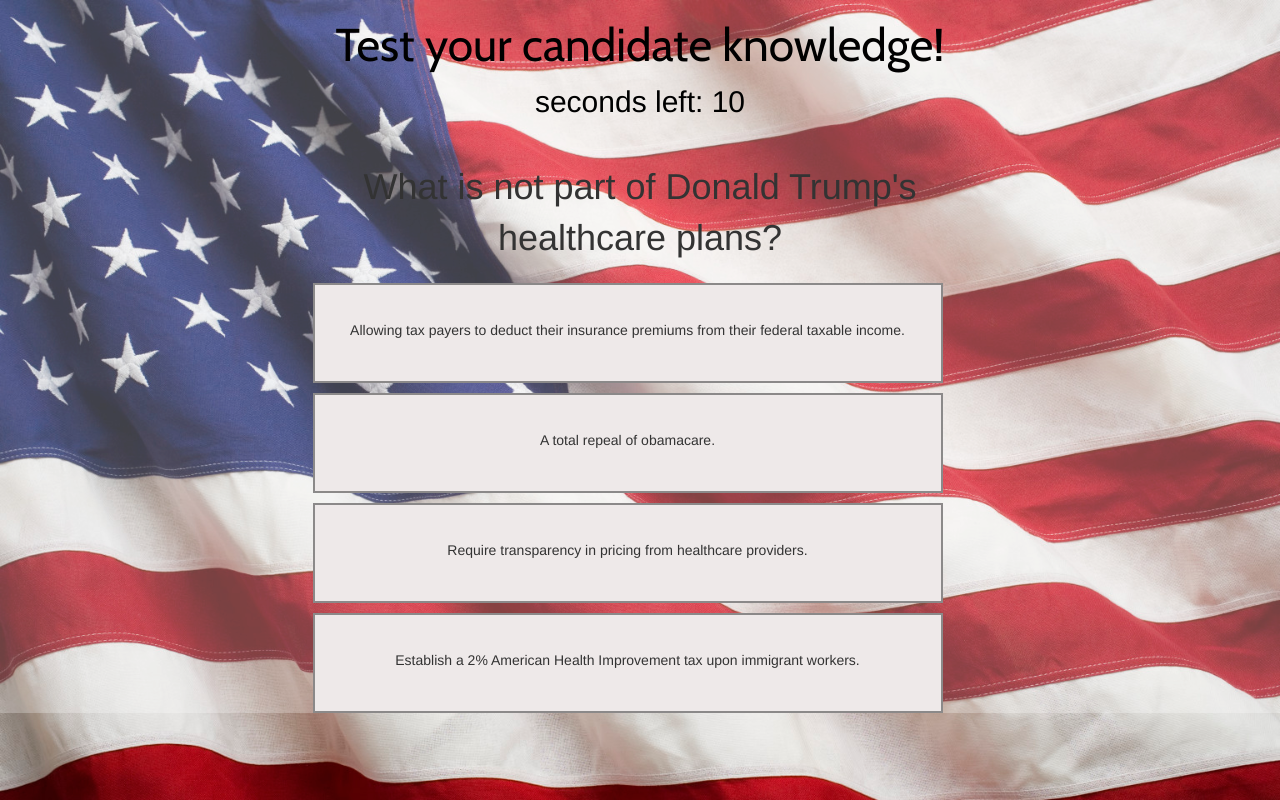
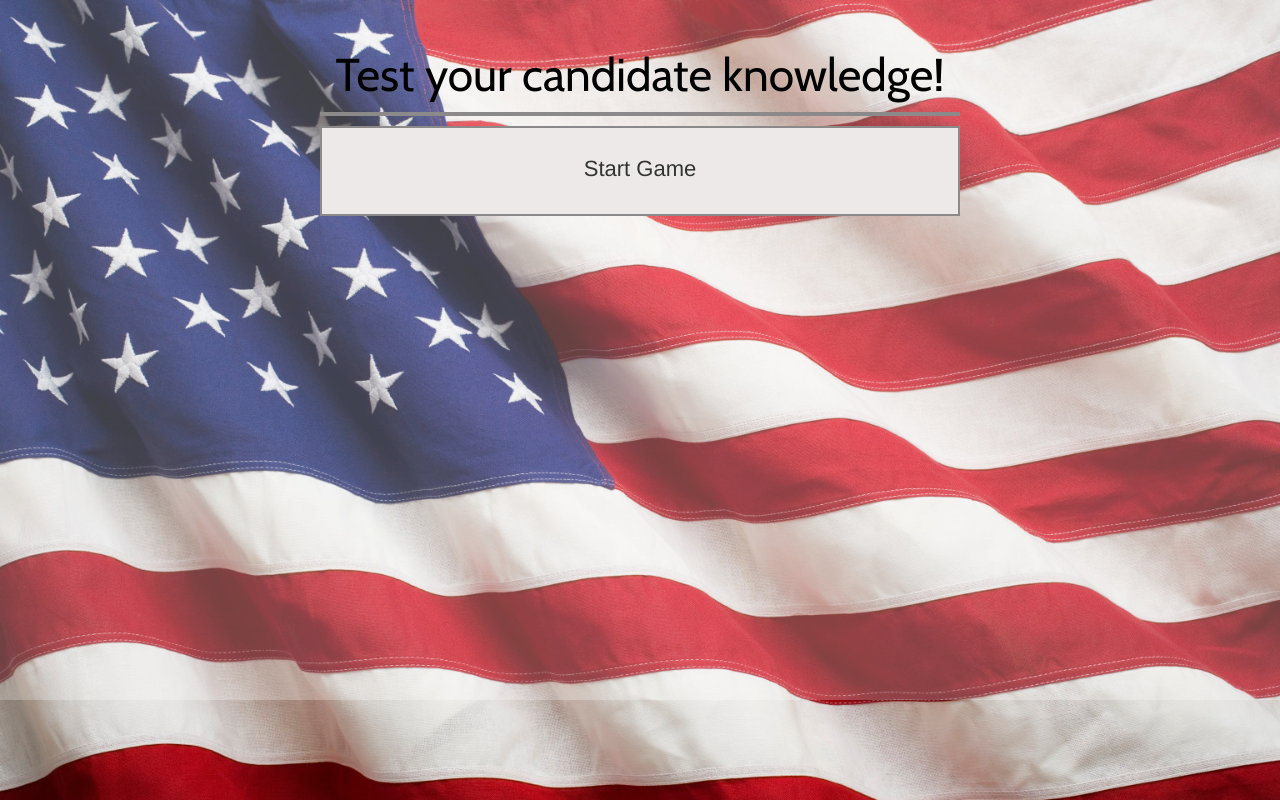
Before and after one commit to Lance-Martin/TriviaGame, a PHP site: page / in a window 1280 px wide. Run offline with PHP 8.4, Linux system fonts and the light colour scheme.

Commit message:
Functionality complete. Need to revise styling and add question 10

```diff
--- a/assets/css/style.css
+++ b/assets/css/style.css
@@ -11,6 +11,7 @@ body {
 #container {
   background-color: rgba(255, 255, 255, 0.25);
   min-height: 700px;
+  padding-top: 30px;
 }
 
  .header h1{
@@ -23,35 +24,28 @@ body {
  #time {
    font-size: 30px;
    color: black;
-   height: 80px;
    text-align: center;
  }
 
  #question {
    text-align: center;
    font-size: 36px;
-   color:
+   padding-top: 0px;
+   margin-top: 0px;
+   color: black;
+   background-color: #EEE9E9;
+   border: 2px solid #8B8989;
  }
 
- #right {
+ #right, .wrong, .results {
    background-color: #EEE9E9;
    border: 2px solid #8B8989;
-   height: 100px;
-   padding-top: 35px;
+   height: 90px;
+   padding-top: 25px;
    text-align: center;
+   font-size: 22px;
    margin-top: 10px;
-   margin-right: 10px;
  }
-
-.wrong {
-  background-color: #EEE9E9;
-  border: 2px solid #8B8989;
-  height: 100px;
-  padding-top: 35px;
-  text-align: center;
-  margin-top: 10px;
-  margin-right: 10px;
-}
 
 .wrong:hover {
   background-color: #3498db;
@@ -65,16 +59,6 @@ body {
   background-color: #3498db;
 }
 
-.results {
-  background-color: #EEE9E9;
-  border: 2px solid #8B8989;
-  height: 100px;
-  padding-top: 35px;
-  text-align: center;
-  margin-top: 10px;
-  margin-right: 10px;
-}
-
 img {
   width: 300px;
   height: 300px;
--- a/assets/javascript/app.js
+++ b/assets/javascript/app.js
@@ -15,7 +15,7 @@ $(document).ready(function(){
       right: "<img src = 'assets/images/seriousTrump.jpg'>"
     },
     question3 = {
-      question: "which candidate wishes to ease unnecessary regulatory burdens on community banks, which provide credit to small business owners and families looking to invest in their futures?",
+      question: "which candidate wishes to ease unnecessary regulatory burdens on community banks, which provide credit to small business owners and families?",
       answers: ["<div class = 'row wrong'><p>Donald Trump</p></div>","<div id = 'right' class = 'row'><p>Hillary Clinton</p></div>","<div class = 'row wrong'><p>Bernie Sanders</p></div>"],
       right: "<img src = 'assets/images/hillary.jpg'>"
     },
@@ -48,7 +48,7 @@ $(document).ready(function(){
     question9 = {
       question: "Does Donald Trump want to increase the United State's military budget?",
       answers: ["<div id = 'right' class = 'row'><p>False</p></div>","<div class = 'row wrong'><p>True</p></div>"],
-      right: "<img src = 'assets/images/seriousTrump.jpg'>",
+      right: "<img src = 'assets/images/false.jpg'>",
     },
     question10 = {
       question: ""
@@ -68,8 +68,6 @@ $(document).ready(function(){
     $("#question").html(questions[qcount].question);
     $("#answers").html(questions[qcount].answers);
   }
-  insertQ();
-  console.log(insertQ());
 
   function countDown() {
     var i = 15;
@@ -77,27 +75,40 @@ $(document).ready(function(){
     $("#time").html("<p>seconds left: " + i + "</p>");
 
     if (i === 0) {
-        clearInterval();
+        clearInterval(myinterval);
         unanswered++;
-        i=5;
         rightImage();
         $('#time').empty();
         qcount++;
         setTimeout(nextQ, 5*1000);
-
     }
     else {
         i--;
        }
     }, 1000);
-}
+  }
 
-  countDown();
 
-function rightImage(){
-  $('#question').append("<p>The correct answer was:</p>");
-  $('#answers').html(questions[qcount].right);
-}
+  function rightImage(){
+    $('#question').append("<p>The correct answer was:</p>");
+    $('#answers').html(questions[qcount].right);
+  }
+
+  function endOfGame(){
+    $('#answers').append('<div class= "row results">Questions guessed right: '+guessRight+'<div>');
+    $('#answers').append('<div class= "row results">Questions guessed wrong: '+guessWrong+'<div>');
+    $('#answers').append('<div class= "row results">Questions not guessed in time: '+unanswered+'<div>');
+    $('#answers').append('<div class = "row results" id = "reset">Retake the quiz</div>');
+    $('#reset').on("click",function(){
+      qcount= 0;
+      guessRight=0;
+      guessWrong=0;
+      unanswered=0;
+      $('#question').empty();
+      start();
+    });
+  }
+
   function nextQ() {
     clearInterval(myinterval);
     $('#time').empty();
@@ -110,36 +121,12 @@ function rightImage(){
       $('#answers').empty();
       if (guessRight >= 7) {
         $('#question').html("Great job. You proved you know your candidates. Take pride that you are a valuable member of democracy");
-        $('#answers').append('<div class= "row results">Questions guessed right: '+guessRight+'<div>');
-        $('#answers').append('<div class= "row results">Questions guessed wrong: '+guessWrong+'<div>');
-        $('#answers').append('<div class= "row results">Questions not guessed in time: '+unanswered+'<div>');
-        $('#answers').append('<div class = "row results" id = "reset">Retake the quiz</div>');
-        $('#reset').on("click",function(){
-          qcount= 0;
-          guessRight=0;
-          guessWrong=0;
-          unanswered=0;
-          insertQ();
-          clicks();
-        });
+        endOfGame();
 
-        console.log("activated");
       }
       else {
         $('#question').html("You may want to brush up on the candidate's stances");
-        $('#answers').append('<div class= "row results">Questions guessed right: '+guessRight+'<div>');
-        $('#answers').append('<div class= "row results">Questions guessed wrong: '+guessWrong+'<div>');
-        $('#answers').append('<div class= "row results">Questions not guessed in time: '+unanswered+'<div>');
-        $('#answers').append('<div class = "row results" id = "reset">Retake the quiz</div>');
-        $('#reset').on("click",function(){
-          qcount= 0;
-          guessRight=0;
-          guessWrong=0;
-          unanswered=0;
-          insertQ();
-          clicks();
-        });
-
+        endOfGame();
       }
     }
   }
@@ -165,9 +152,16 @@ function rightImage(){
       console.log(guessRight);
 
     });
+    $('#start').on("click",function(){
+      nextQ();
+    });
   }
-  clicks();
 
+    function start() {
+      $('#answers').html('<div class= "row results" id = "start">Start Game</div>');
+      clicks();
+    }
+    start();
   //conditionals
   //================================================================================================================================================================
 
--- a/index.html
+++ b/index.html
@@ -9,13 +9,13 @@
     <link rel="stylesheet" href="assets/css/style.css">
   </head>
   <body>
-    <div class = "row" id = "container">
+    <div id = "container">
       <div class ="row col-md-8 col-md-offset-2 header">
         <h1>Test your candidate knowledge!</h1>
       </div>
       <div class="row col-md-4 col-md-offset-4" id="time"></div>
       <div class="row col-md-6 col-md-offset-3" id ="question"></div>
-      <div class="col-md-6 col-md-offset-3" id="answers"></div>
+      <div class="row col-md-6 col-md-offset-3" id="answers"></div>
       <div class="row" id ="footer"></div>
   </div>
 
```
